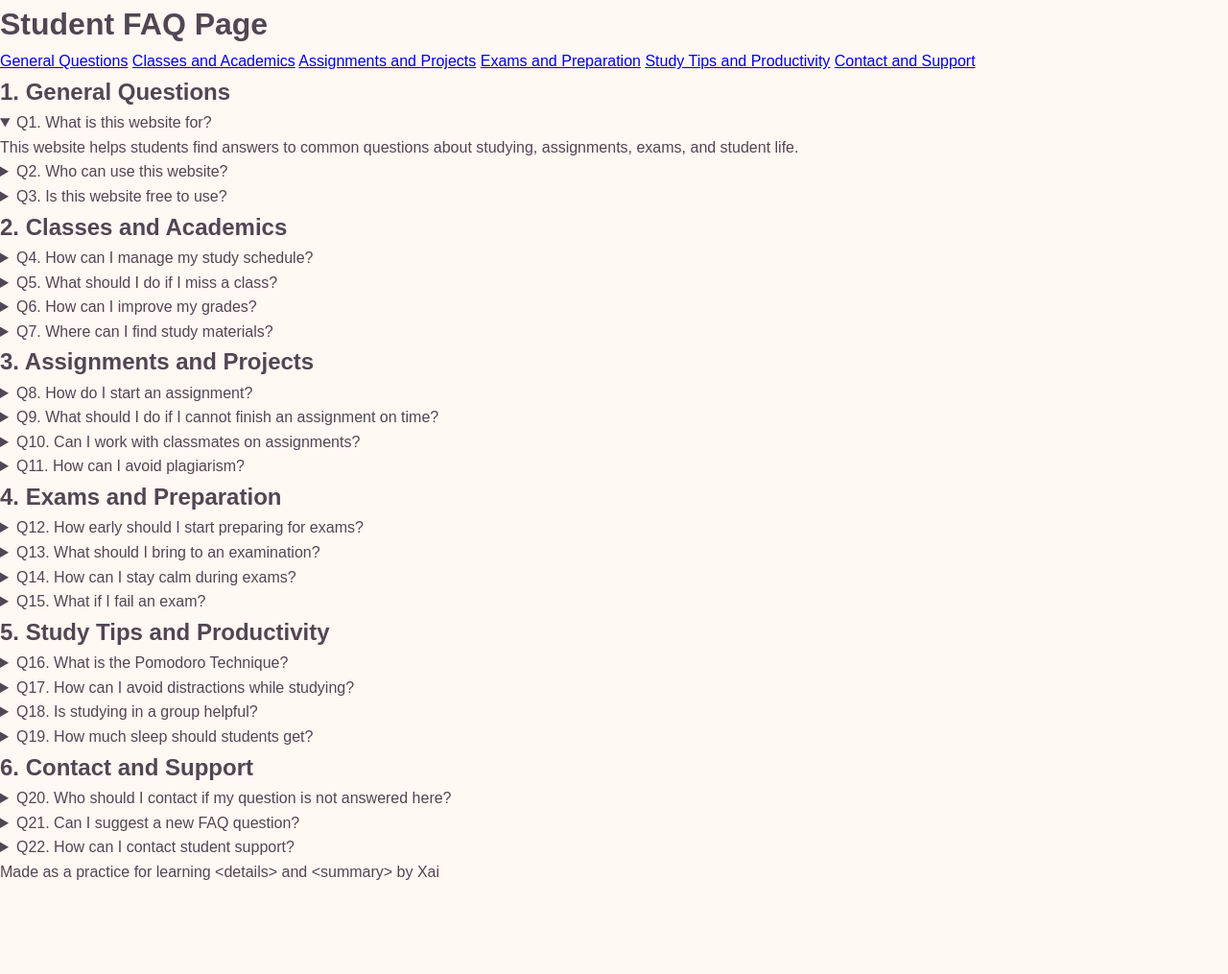
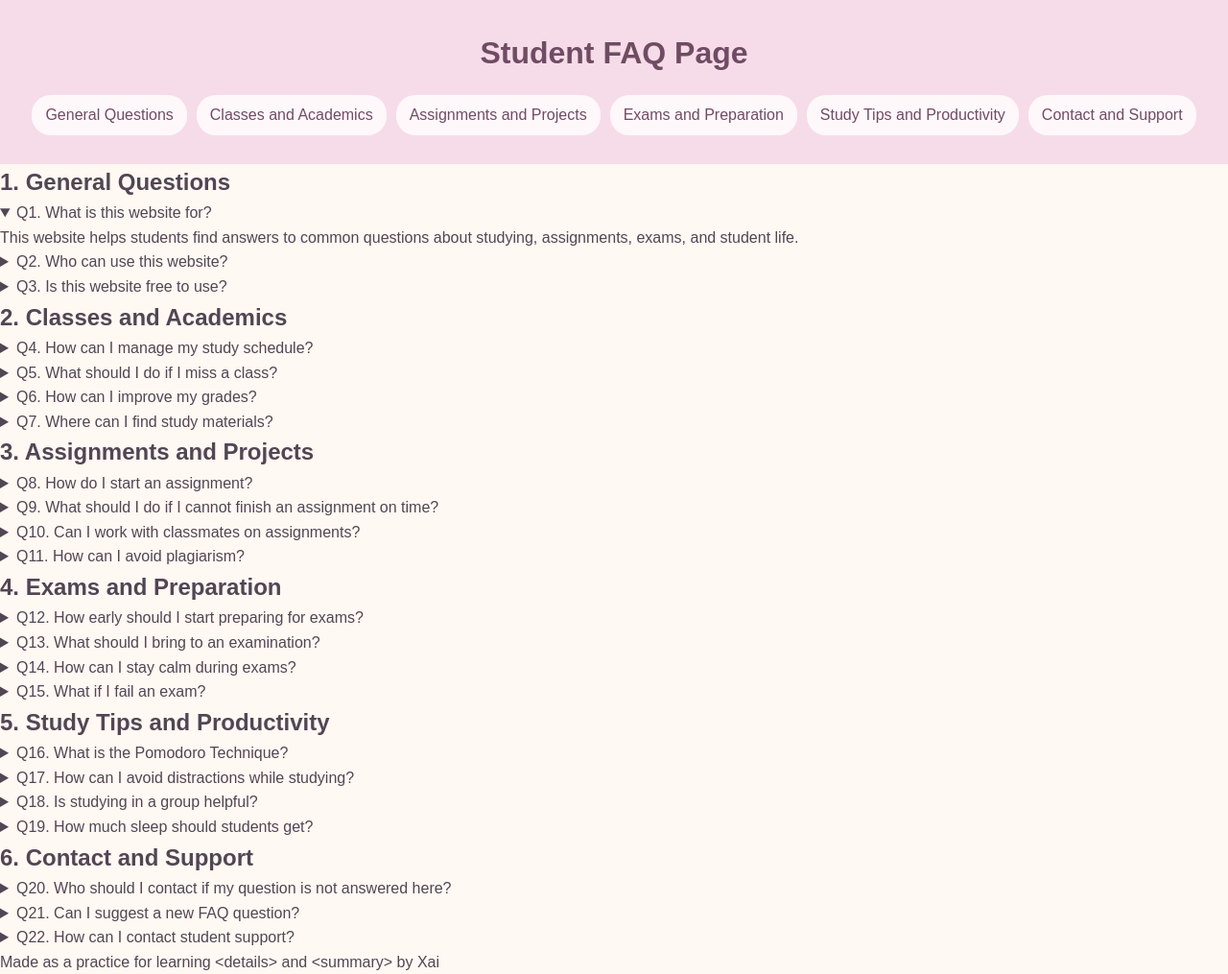
Before and after one commit to xajdys/student-faq-page, a plain HTML site: page index.html in a window 1280 px wide. Shown: the whole page at 96% size. Before the commit the page ends 921 px from the top, so only its background shows below. Drawn offline with Linux system fonts and the light colour scheme.

Commit message:
feat: add header and nav style

```diff
--- a/style.css
+++ b/style.css
@@ -11,3 +11,34 @@ body {
     font-family: Arial, sans-serif;
     line-height: 1.6;
 }
+
+/* 2. Header and navigation */
+header {
+    background-color: #f6dce8;
+    padding: 30px 20px;
+    text-align: center;
+}
+
+h1 {
+    color: #704b64;
+    margin-bottom: 18px;
+}
+
+nav {
+    display: flex;
+    flex-wrap: wrap;
+    justify-content: center;
+    gap: 10px;
+}
+
+nav a {
+    background-color: #fff8fb;
+    border-radius: 20px;
+    color: #704b64;
+    padding: 8px 14px;
+    text-decoration: none;
+}
+
+nav a:hover {
+    background-color: #e8c5d7;
+}
```
